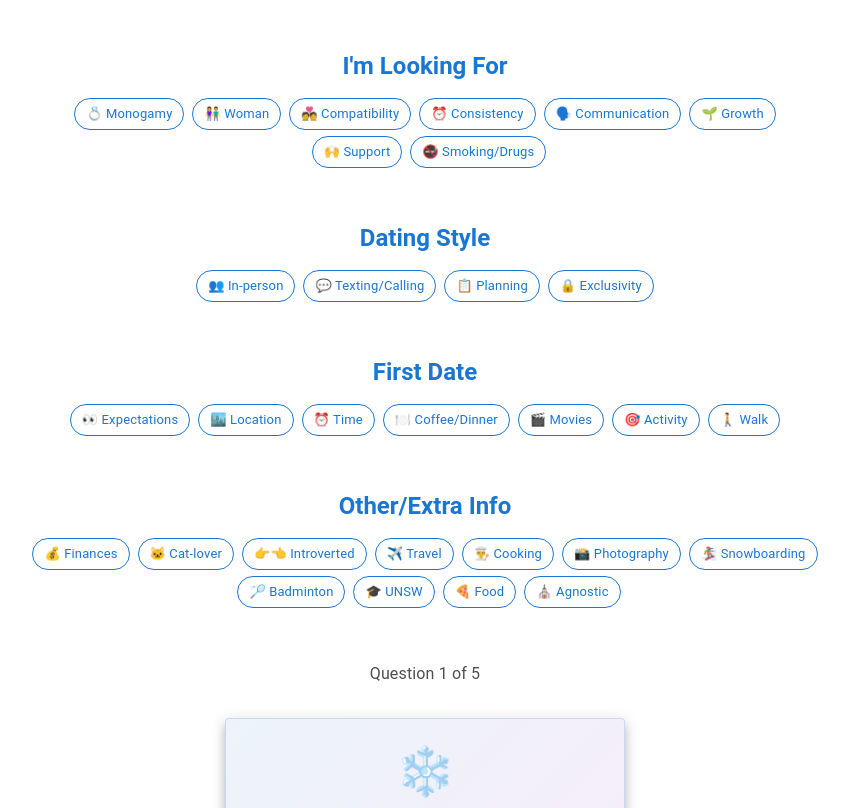
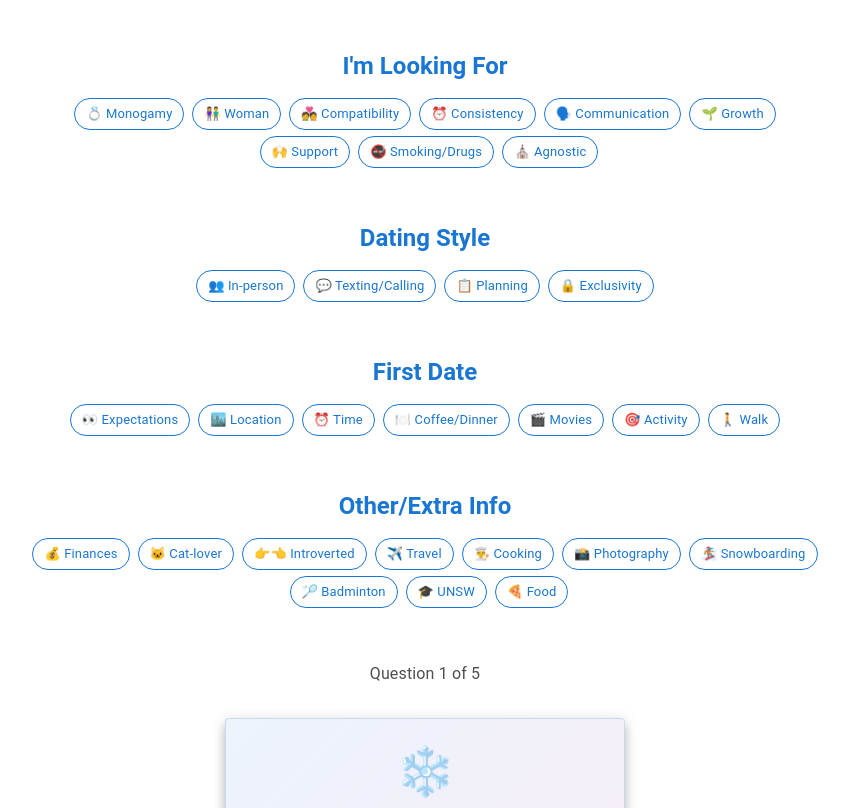
Before and after one commit to tanlines/demo-profile, a React (Vite) app: page / in a window 1280 px wide. Shown: the part 520-1328 px from the top of the page, without its empty margins (215-1064 px from the left). Built offline with nearby package versions, Linux system fonts and the light colour scheme.

Commit message:
chip text

```diff
--- a/src/data/profileChips.js
+++ b/src/data/profileChips.js
@@ -91,6 +91,11 @@ export const profileChips = {
         emoji: "🚭",
         text: "Smoking/Drugs",
         description: "This is a smoking and drug free zone, never tried and don't plan to"
+      },
+      {
+        emoji: "⛪",
+        text: "Agnostic",
+        description: "I think religions that claim to be the only correct religion are overstepping. I'm otherwise skeptical and would rather try to see how one's beliefs benefit individuals and communities."
       }
     ]
   },
@@ -150,7 +155,7 @@ export const profileChips = {
       {
         emoji: "🎯",
         text: "Activity",
-        description: "I enjoy doing something active to get to know someone better e.g arcade rhythm games, bouldering etc. if you're interested. Other activities like exhibits, museums, art galleries are also great."
+        description: "I enjoy doing something active to get to know someone better e.g arcade rhythm games, bouldering, escape rooms etc. if you're interested. Other activities like exhibits, museums, art galleries are also great."
       },
       {
         emoji: "🚶",
@@ -217,11 +222,6 @@ export const profileChips = {
         text: "Food",
         description: "My favourite food is Japanese, otherwise most asian food/gourmet pizza is good for me. I don't usually have dessert but if it's not too sweet, I'll try it",
         image: "/chips/food.jpg"
-      },
-      {
-        emoji: "⛪",
-        text: "Agnostic",
-        description: "I think it's a bit bold for religions to claim they're the only correct religion. I'm otherwise skeptical and would rather try to see how one's beliefs benefit individuals and communities."
       }
     ]
   }
```
